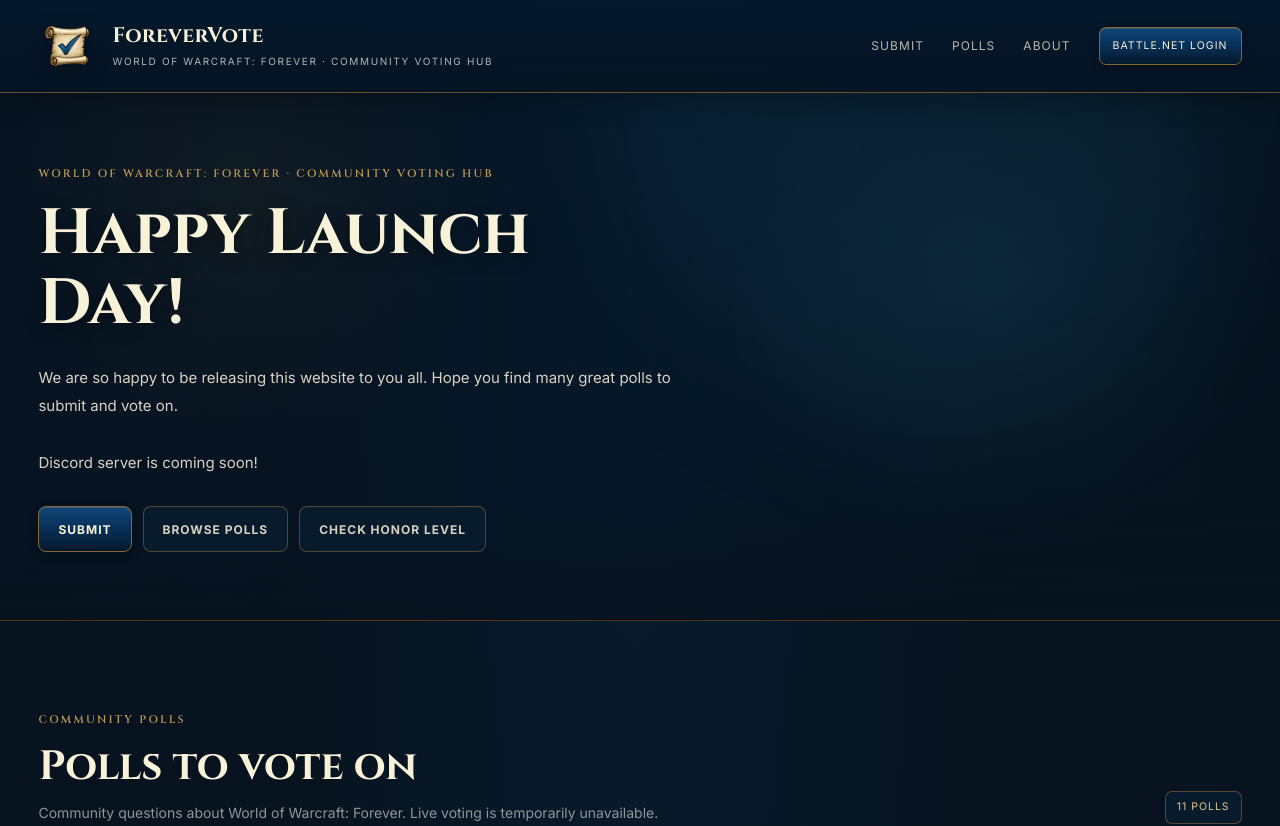
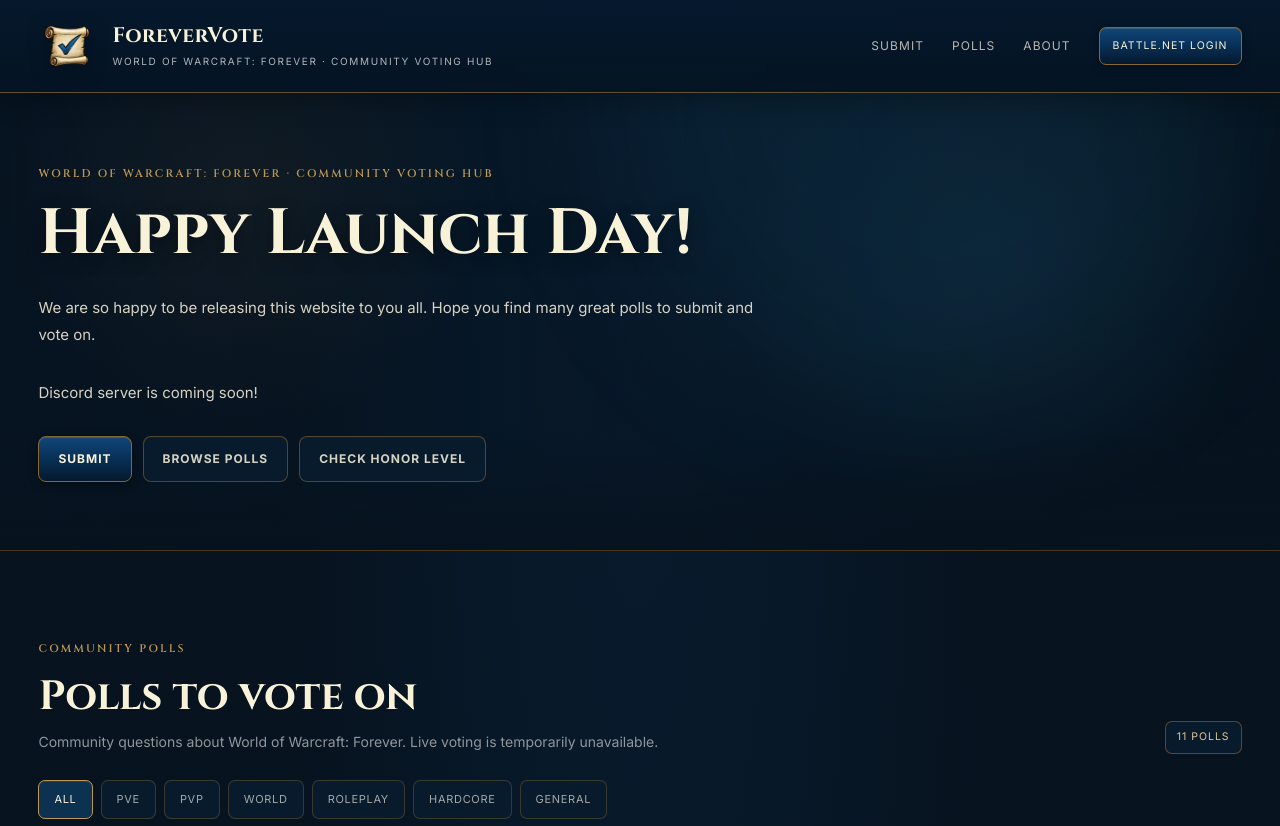
Before and after one commit to buudz/forevervote, a Next.js app: page / in a window 1280 px wide. Shown: the top 826 px of the page. Built offline with nearby package versions, Linux system fonts and the light colour scheme; no server answers.

Commit message:
Let launch hero use full width without emblem

```diff
--- a/app/globals.css
+++ b/app/globals.css
@@ -133,6 +133,12 @@
   gap:clamp(42px,6vw,100px);
   align-items:center;
   padding:clamp(72px,8vh,118px) 0 clamp(68px,8vh,104px);
+}
+.hero-grid-single{
+  grid-template-columns:minmax(0,1fr);
+}
+.hero-grid-single .hero-copy{
+  max-width:900px;
 }
 .hero-copy{max-width:820px}
 h1{font-size:clamp(48px,5vw,84px);font-weight:700;color:var(--ivory);text-shadow:0 5px 18px rgba(0,0,0,.42)}
```
